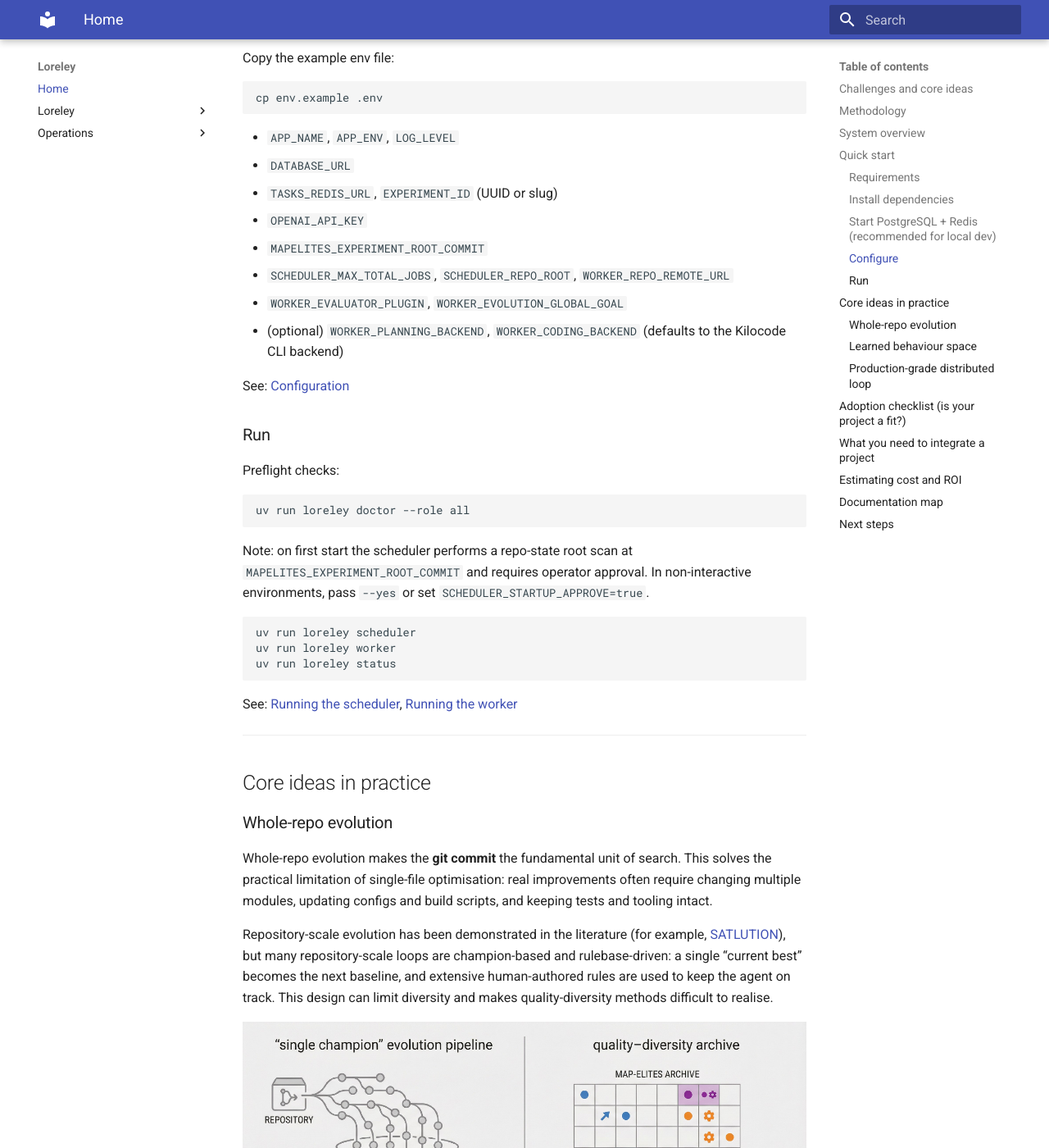
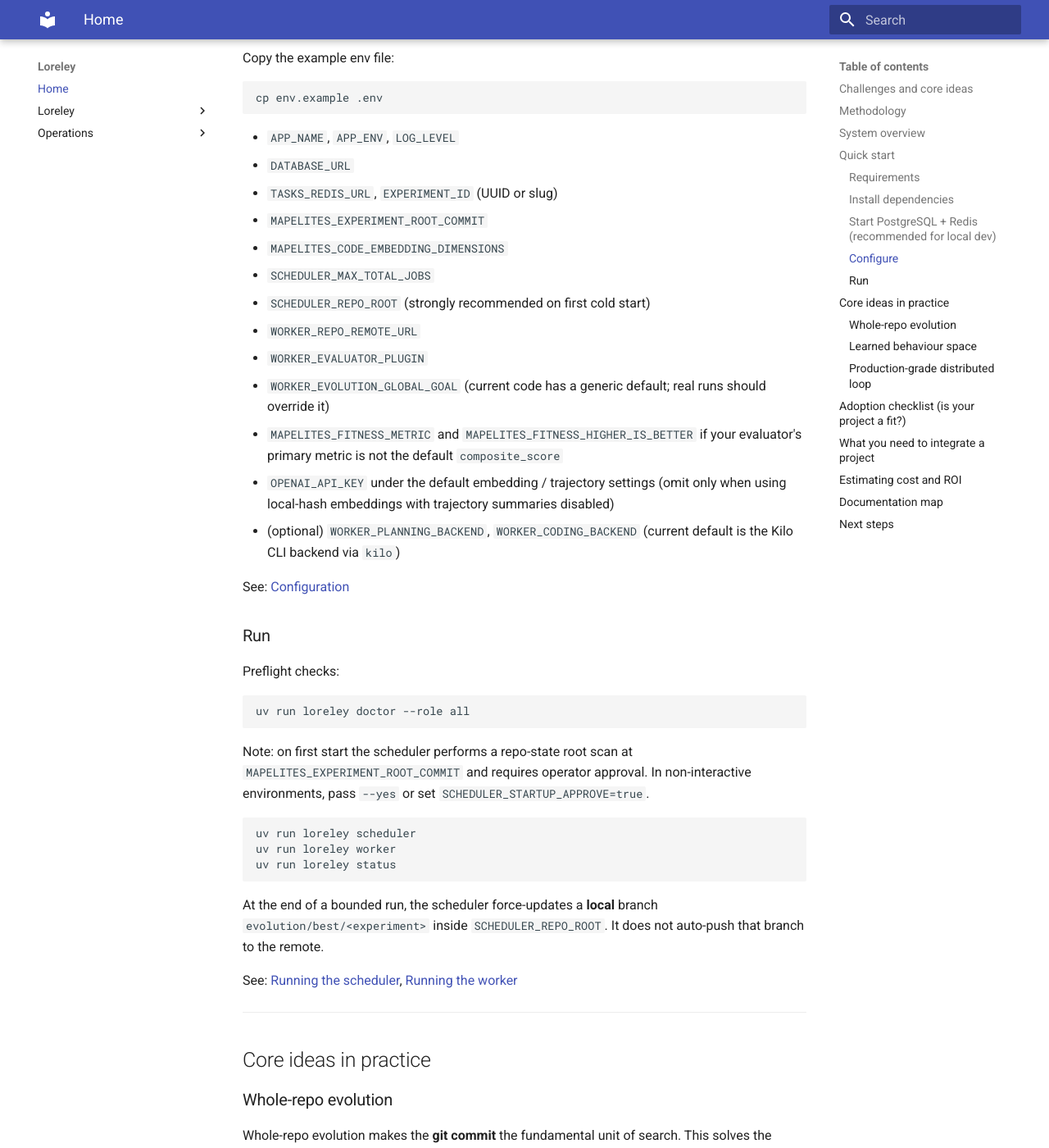
Before and after one commit to NeapolitanIcecream/loreley, an MkDocs documentation site: the page built from docs/index.md, in a window 1280 px wide and 1400 px high, scrolled down 2315 px. Shown: the whole window at 82% size. Built offline with MkDocs 1.6.1 and Material for MkDocs 9.7.7, drawn with Linux system fonts in a browser that asks for light colours.

Commit message:
Align docs with current config and defaults

````diff
--- a/docs/index.md
+++ b/docs/index.md
@@ -102,11 +102,16 @@ cp env.example .env
 - `APP_NAME`, `APP_ENV`, `LOG_LEVEL`
 - `DATABASE_URL`
 - `TASKS_REDIS_URL`, `EXPERIMENT_ID` (UUID or slug)
-- `OPENAI_API_KEY`
 - `MAPELITES_EXPERIMENT_ROOT_COMMIT`
-- `SCHEDULER_MAX_TOTAL_JOBS`, `SCHEDULER_REPO_ROOT`, `WORKER_REPO_REMOTE_URL`
-- `WORKER_EVALUATOR_PLUGIN`, `WORKER_EVOLUTION_GLOBAL_GOAL`
-- (optional) `WORKER_PLANNING_BACKEND`, `WORKER_CODING_BACKEND` (defaults to the Kilocode CLI backend)
+- `MAPELITES_CODE_EMBEDDING_DIMENSIONS`
+- `SCHEDULER_MAX_TOTAL_JOBS`
+- `SCHEDULER_REPO_ROOT` (strongly recommended on first cold start)
+- `WORKER_REPO_REMOTE_URL`
+- `WORKER_EVALUATOR_PLUGIN`
+- `WORKER_EVOLUTION_GLOBAL_GOAL` (current code has a generic default; real runs should override it)
+- `MAPELITES_FITNESS_METRIC` and `MAPELITES_FITNESS_HIGHER_IS_BETTER` if your evaluator's primary metric is not the default `composite_score`
+- `OPENAI_API_KEY` under the default embedding / trajectory settings (omit only when using local-hash embeddings with trajectory summaries disabled)
+- (optional) `WORKER_PLANNING_BACKEND`, `WORKER_CODING_BACKEND` (current default is the Kilo CLI backend via `kilo`)
 
 See: [Configuration](loreley/config.md)
 
@@ -125,6 +130,10 @@ uv run loreley scheduler
 uv run loreley worker
 uv run loreley status
 ```
+
+At the end of a bounded run, the scheduler force-updates a **local** branch
+`evolution/best/<experiment>` inside `SCHEDULER_REPO_ROOT`. It does not auto-push
+that branch to the remote.
 
 See: [Running the scheduler](script/run_scheduler.md), [Running the worker](script/run_worker.md)
 
````
Also changed, not shown: README.md (+15 -4 lines), docs/loreley/config.md (+3 -3 lines), docs/loreley/scheduler/main.md (+3 -3 lines), docs/script/doctor.md (+12 -1 lines), docs/script/run_scheduler.md (+8 -1 lines), docs/script/run_worker.md (+3 -1 lines), 1 other file.
